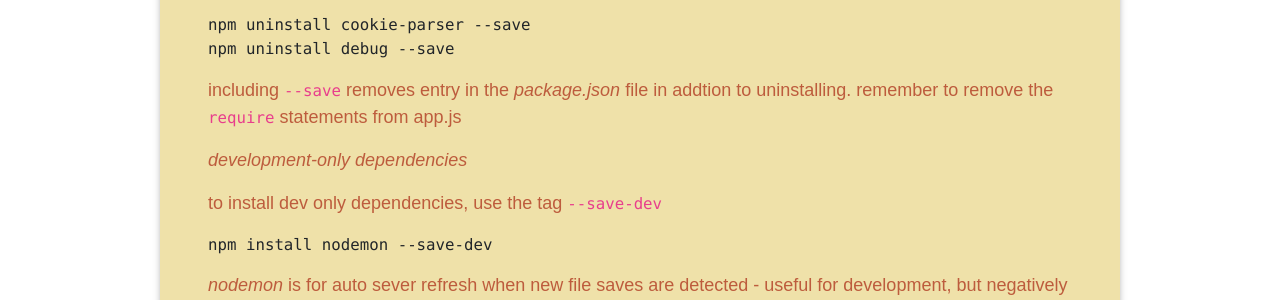
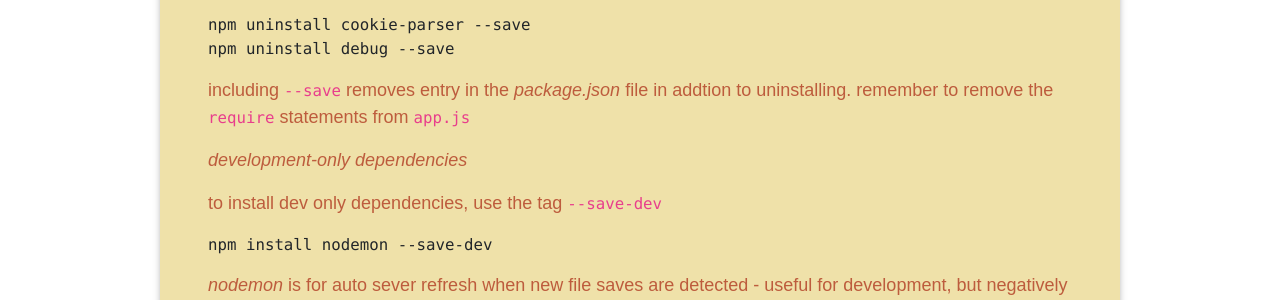
Before and after one commit to numoonchld/numoonchld.github.io, a Jekyll site: the page built from _posts/2019-01-18-generate-an-express-app.md, in a window 1280 px wide and 900 px high, scrolled down 2928 px. Shown: the part 153-453 px from the top of the window. Built offline with Jekyll 4.4.1, drawn with Linux system fonts in a browser that asks for light colours; nearby versions of some CDN libraries; some web fonts are replaced.

````diff
--- a/_posts/2019-01-18-generate-an-express-app.md
+++ b/_posts/2019-01-18-generate-an-express-app.md
@@ -161,7 +161,7 @@ npm uninstall cookie-parser --save
 npm uninstall debug --save
 ```
 
-including `--save` removes entry in the *package.json* file in addtion to uninstalling. remember to remove the `require` statements from app.js
+including `--save` removes entry in the *package.json* file in addtion to uninstalling. remember to remove the `require` statements from `app.js`
 
 _**development-only dependencies**_
 
````
